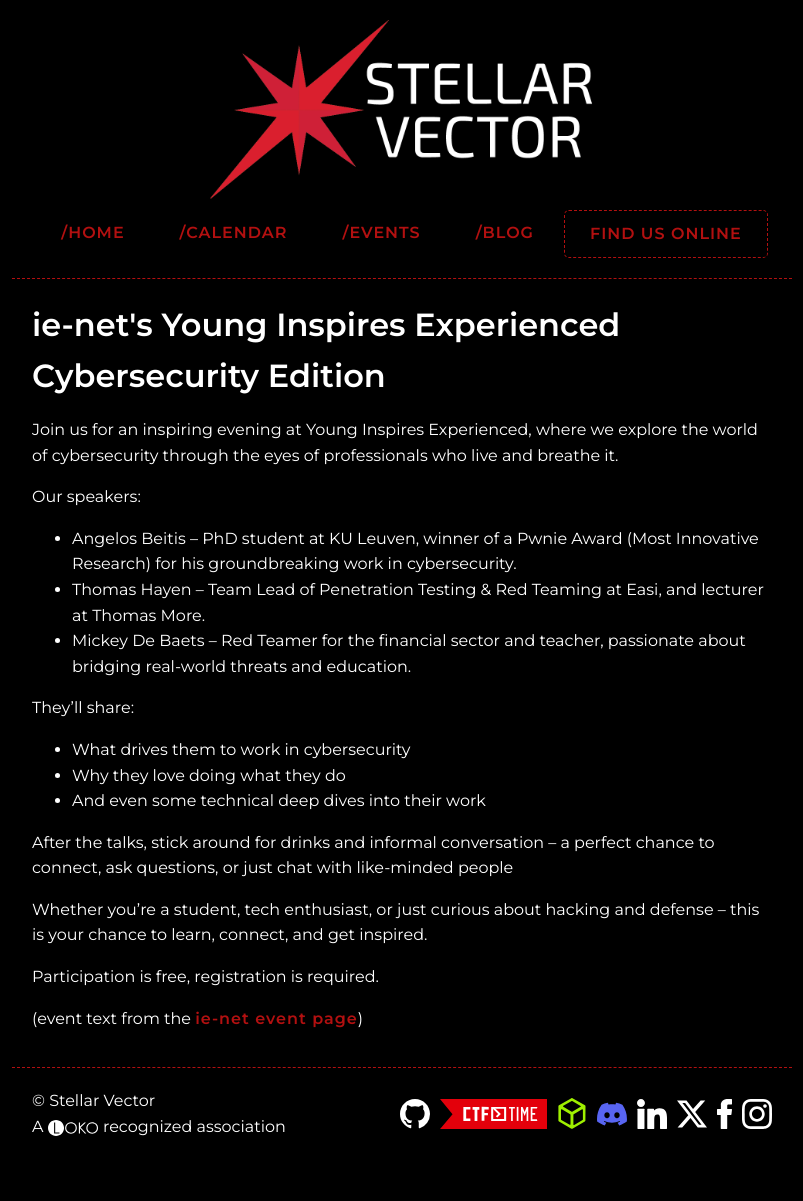
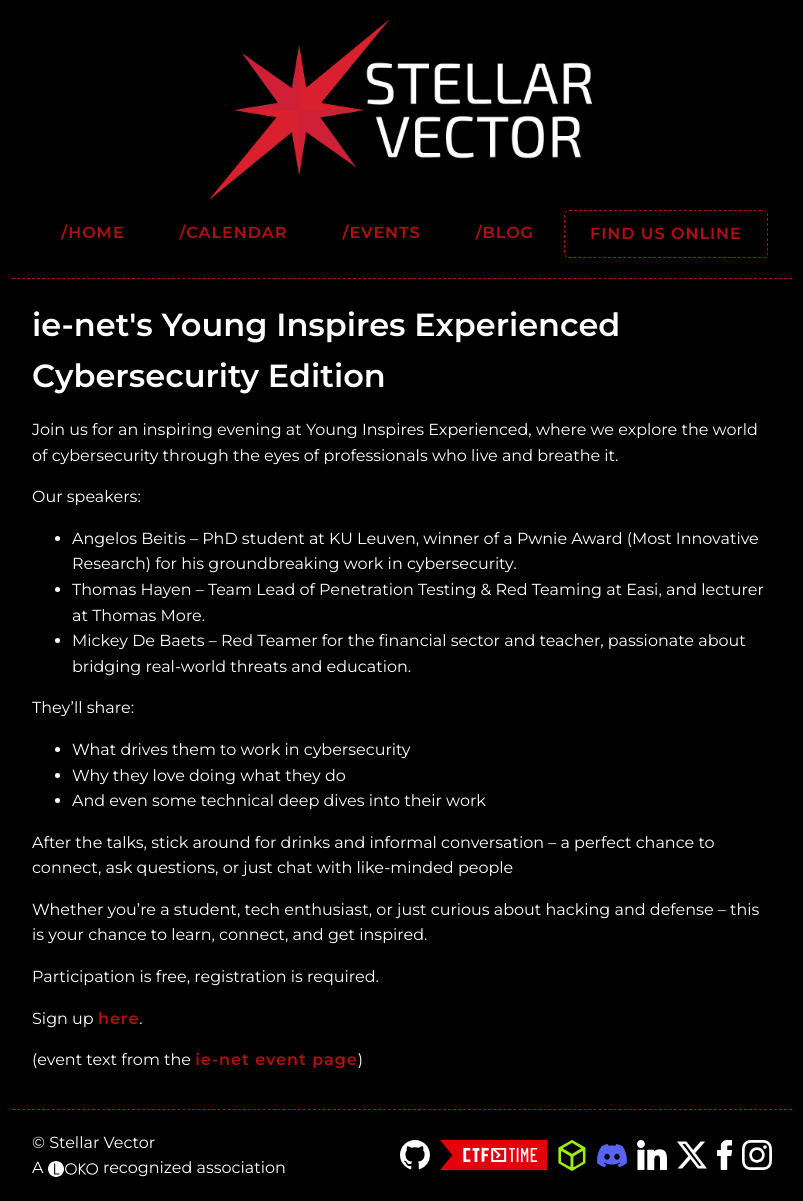
Before and after one commit to stellarvector/stellarvector.github.io, a Jekyll site: the page built from _events/2025-2026/young-inspires-experienced.md, in a window 1280 px wide. Shown: the whole page, without its empty margins (238-1041 px from the left). Built offline with Jekyll 4.4.1, drawn with Linux system fonts in a browser that asks for light colours; before the commit the page ends 1159 px from its top, so only the background shows below that.

Commit message:
Add sign-up link

```diff
--- a/_events/2025-2026/young-inspires-experienced.md
+++ b/_events/2025-2026/young-inspires-experienced.md
@@ -25,4 +25,6 @@
 
 Participation is free, registration is required.
 
+Sign up [here]({{ page.signup }}).
+
 (event text from the [ie-net event page](https://www.ie-net.be/civicrm/event/info?id=3918))
```
